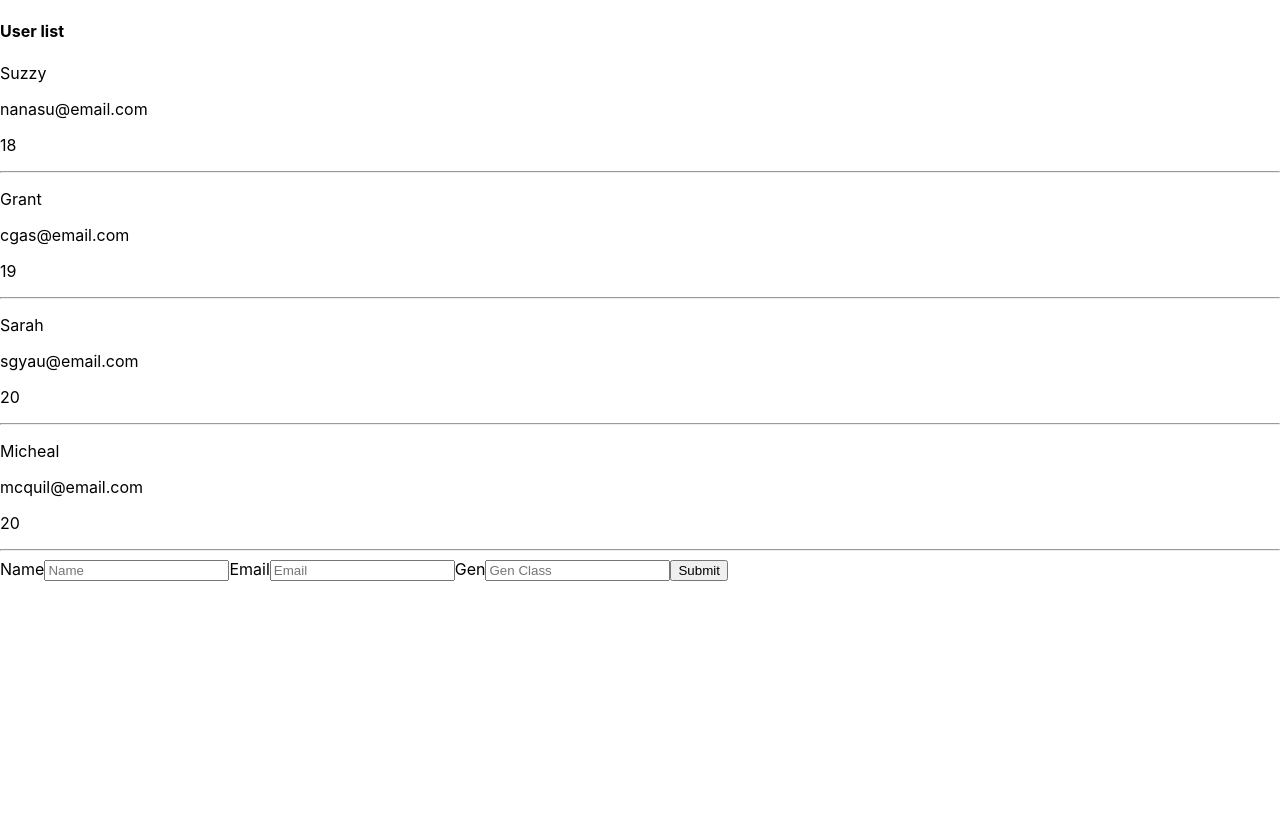
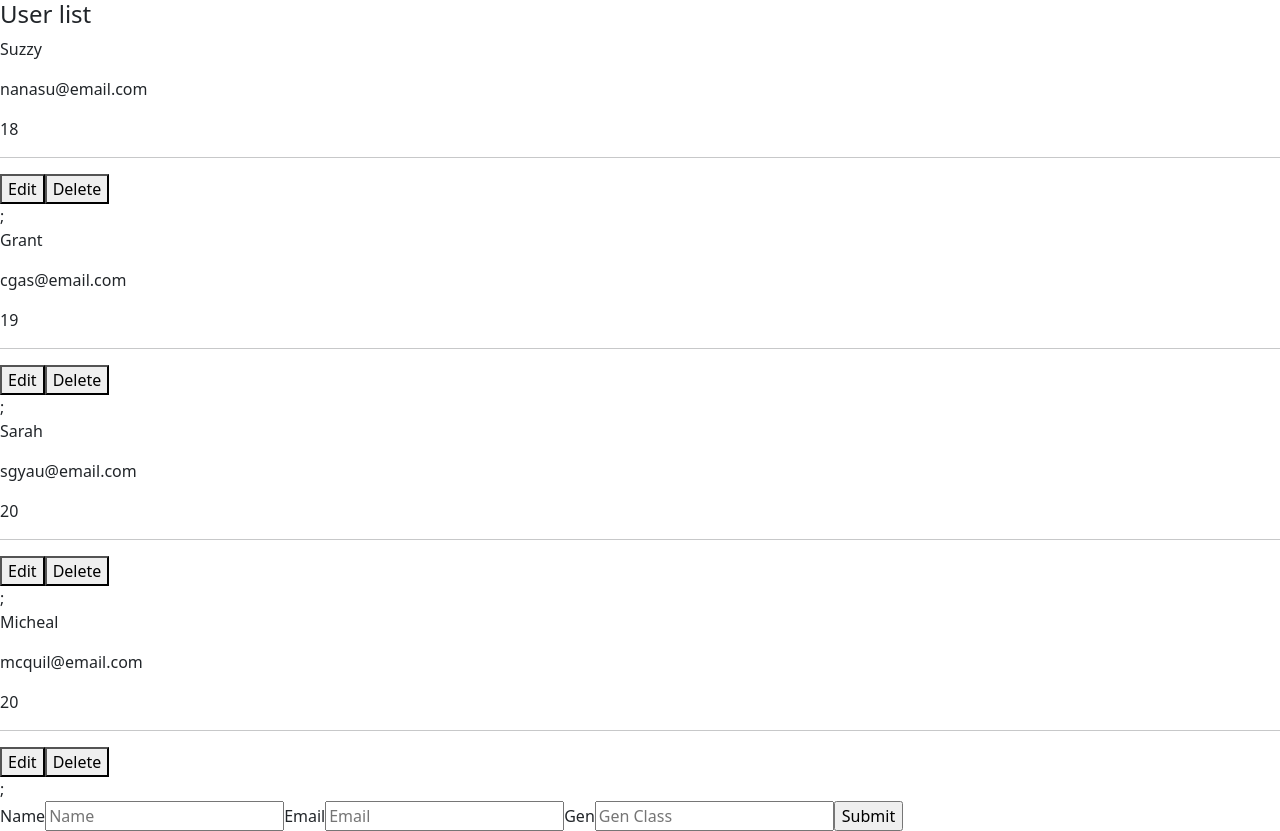
Before and after one commit to noobix/react-users, a React (Create React App) app: page / in a window 1280 px wide. Before the commit the page ends 800 px from the top, so only its background shows below. Built offline with nearby package versions, Linux system fonts and the light colour scheme.

Commit message:
Correction of errors done

```diff
--- a/package.json
+++ b/package.json
@@ -6,9 +6,12 @@
     "@testing-library/jest-dom": "^5.14.1",
     "@testing-library/react": "^12.0.0",
     "@testing-library/user-event": "^13.2.1",
+    "bootstrap": "5.1.3",
     "react": "^17.0.2",
+    "react-bootstrap": "^2.1.1",
     "react-dom": "^17.0.2",
     "react-scripts": "5.0.0",
+    "uuid": "^8.3.2",
     "web-vitals": "^2.1.0"
   },
   "scripts": {
--- a/src/App.js
+++ b/src/App.js
@@ -2,16 +2,17 @@ import "./App.css";
 import React from "react";
 import Users from './components/Users'
 import Form from './components/UsersForm'
+import {v4 as uuid} from 'uuid'
 
 class App extends React.Component {
   constructor() {
     super();
     this.state = {
       users: [
-        { name: "Suzzy", email: "nanasu@email.com", gen: "18" },
-        { name: "Grant", email: "cgas@email.com", gen: "19" },
-        { name: "Sarah", email: "sgyau@email.com", gen: "20" },
-        { name: "Micheal", email: "mcquil@email.com", gen: "20" },
+        { id: uuid(), name: "Suzzy", email: "nanasu@email.com", gen: "18"},
+        { id: uuid(), name: "Grant", email: "cgas@email.com", gen: "19" },
+        { id: uuid(), name: "Sarah", email: "sgyau@email.com", gen: "20" },
+        { id: uuid(), name: "Micheal", email: "mcquil@email.com", gen: "20" },
       ],
     };
   }
@@ -20,7 +21,28 @@ class App extends React.Component {
     this.setState({users: [...this.state.users, newUser]})
   }
 
-  render(){return(<div><Users users={this.state.users} /><Form addUser={this.addUser} /></div>)}
+  editUser = (id , newUser) => {
+    const editUsers = this.state.users.map((user) => {
+      if (user.id === id){
+        return newUser;
+      }
+      return user
+    });
+    this.setState({users: editUsers})
+  }
+
+  deleteUser = (id) => {
+    const filteredUsers = this.state.users.filter((user) => {
+      if(user.id !== id)
+      return user
+    });
+    this.setState({users: filteredUsers})
+  }
+
+  render(){
+    return(<div>
+    <Users users={this.state.users} editUser={this.editUser} deleteUser={this.deleteUser}/>
+    <Form addUser={this.addUser} /></div>)}
   // render() {
   //   return (
   //     <React.Fragment>
--- /dev/null
+++ b/src/components/Item.js
@@ -0,0 +1,54 @@
+import React from 'react'
+import {Button, Modal} from 'react-bootstrap'
+
+class Item extends React.Component{
+    constructor(props){
+        super(props);
+        // this.state.id = this.props.id;
+        // this.state.username = this.props.user.name
+        // this.state.useremail = this.props.user.email
+        // this.state.gen = this.props.user.gen
+
+        this.state = {id: this.props.user.id, name: this.props.user.name,
+            email: this.props.user.email, gen: this.props.user.gen, isShowing: false}
+    }
+    handleEdit(){
+        let editUser = {name: this.state.name, email: this.state.email, id: this.state.id}
+        this.props.editUser(this.state.id, editUser)
+        this.setState({isShowing: false})
+    }
+
+    render(){
+        const {name, email, gen} = this.props.user
+        return(
+            <div>
+            <p>{name}</p>
+            <p>{email}</p>
+            <p>{gen}</p>
+            <hr/>
+            <button onClick={() => {this.setState({isShowing: true})}}>Edit</button>
+            <button variant="danger" onClick={() => {this.props.deleteUser(this.state.id)}}>Delete</button>
+            <Modal show = {this.state.isShowing} onHide = {() => {this.setState({isShowing: false})}}>
+            <Modal.Header closeButton>
+                <Modal.Title>Modal title</Modal.Title>
+            </Modal.Header>
+
+            <Modal.Body>
+                <input type='text' placeholder='Name' value={this.state.name}
+                onChange={(e) => {this.setState({name: e.target.value})}}/>
+                <input type='text' placeholder='Email' value={this.state.email}
+                onChange={(e)=> this.setState({email: e.target.value})}/>
+                <input type='text' placeholder='Gen' value={this.state.gen}
+                onChange={(e) => this.setState({gen: e.target.value})}/>
+            </Modal.Body>
+
+            <Modal.Footer>
+                <Button variant="secondary">Close</Button>
+                <Button variant="primary" onClick={() => {this.handleEdit()}}>Save changes</Button>
+            </Modal.Footer>
+            </Modal>
+        </div>
+        )
+    }
+}
+export default Item;
--- a/src/components/Users.js
+++ b/src/components/Users.js
@@ -1,4 +1,5 @@
 import React from "react";
+import Item from './Item'
 
 class userList extends React.Component {
   render() {
@@ -6,12 +7,15 @@ class userList extends React.Component {
         <React.Fragment>
         <h4>User list</h4>
         {this.props.users.map((user, index) => {
-          return <div key={index}>
+          return(<div key= {index}>
+            <Item user= {user} editUser= {this.props.editUser}
+            deleteUser={this.props.deleteUser} />;
+            {/*<div key={index}>
             <p>{user.name}</p>
             <p>{user.email}</p>
             <p>{user.gen}</p>
-            <hr/>
-          </div>;
+            <hr/>*/}
+        </div>);
         })}
       </React.Fragment>
       )
--- a/src/components/UsersForm.js
+++ b/src/components/UsersForm.js
@@ -1,4 +1,5 @@
 import React from "react";
+import {v4 as uuid} from 'uuid'
 
 class form extends React.Component{
     constructor(){
@@ -16,14 +17,14 @@ class form extends React.Component{
     }
     handleSubmit = (e) =>{
         e.preventDefault()
-
         let newUser = {
+            id: uuid(),
             name: this.state.name,
             email: this.state.email,
             gen: this.state.gen,
         }
-
         this.props.addUser(newUser);
+        this.setState({name: "", email: "", gen: ""})
     }
     render(){
         return(<React.Fragment>
--- a/src/index.js
+++ b/src/index.js
@@ -3,6 +3,7 @@ import ReactDOM from 'react-dom';
 import './index.css';
 import App from './App';
 import reportWebVitals from './reportWebVitals';
+import 'bootstrap/dist/css/bootstrap.min.css'
 
 ReactDOM.render(
   <React.StrictMode>
```
Also changed, not shown: 1 other file (tests, documents, lock files or other folders).
